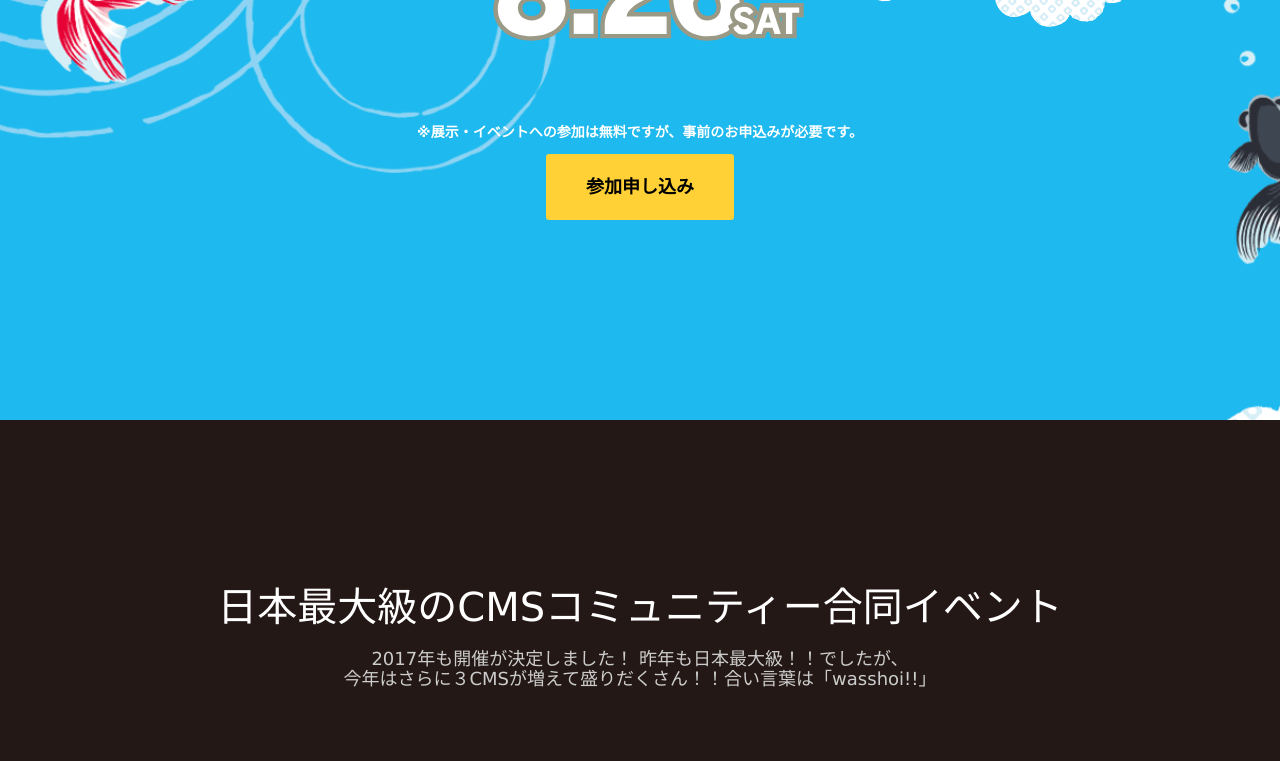
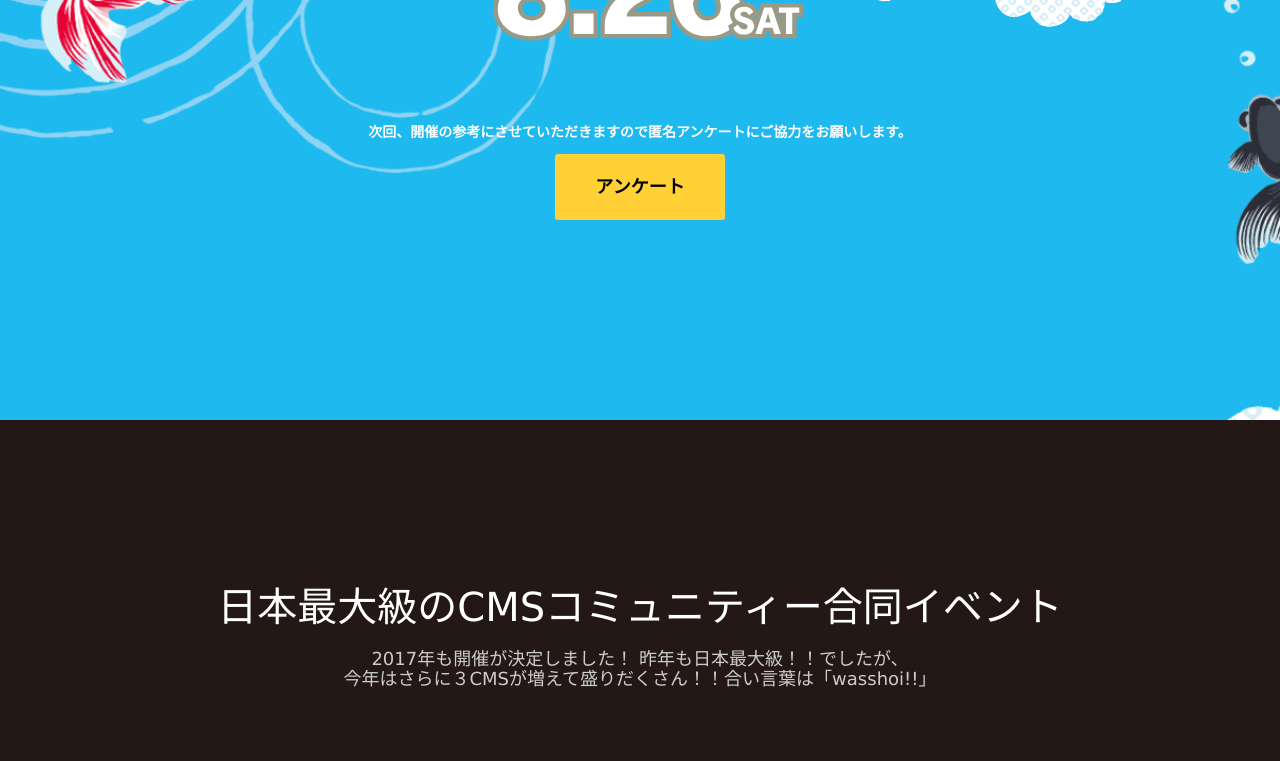
Before and after one commit to cms-fes/cms-fes-osaka-2017-site, a plain HTML site: page index.html in a window 1280 px wide. Shown: the part 900-1661 px from the top of the page. Drawn offline with nearby package versions, Linux system fonts and the light colour scheme.

Commit message:
Mod questionnaire

```diff
--- a/index.html
+++ b/index.html
@@ -75,8 +75,8 @@
 <div class="container">
 <div class="intro-text">
 <div class="intro-heading text-center "><img src="img/common/cmsosaka-summer2017.svg" alt="CMS大阪夏祭り2017　2017年8月26日開催！"></div>
-  <p><strong>※展示・イベントへの参加は無料ですが、事前のお申込みが必要です。</strong></p>
-	<a href="http://cmsfes2017.peatix.com/" class="page-scroll btn btn-xl">参加申し込み</a>
+  <p><strong>次回、開催の参考にさせていただきますので匿名アンケートにご協力をお願いします。</strong></p>
+	<a href="http://bit.ly/cmsfes2017" class="page-scroll btn btn-xl">アンケート</a>
 </div>
 <!-- /intro-text -->
 </div>
@@ -808,8 +808,8 @@ website
 <!-- /row -->
 <hr>
 <div class="col-md-12 text-center">
-  <p><strong>※展示・イベントへの参加は無料ですが、事前のお申込みが必要です。</strong></p>
-	<a href="http://cmsfes2017.peatix.com/" class="page-scroll btn btn-xl">参加申し込み</a>
+  <p><strong>次回、開催の参考にさせていただきますので匿名アンケートにご協力をお願いします。</strong></p>
+	<a href="http://bit.ly/cmsfes2017" class="page-scroll btn btn-xl">アンケート</a>
 	<!-- /col-lg-12 -->
 </div>
 <!-- /container -->
```
